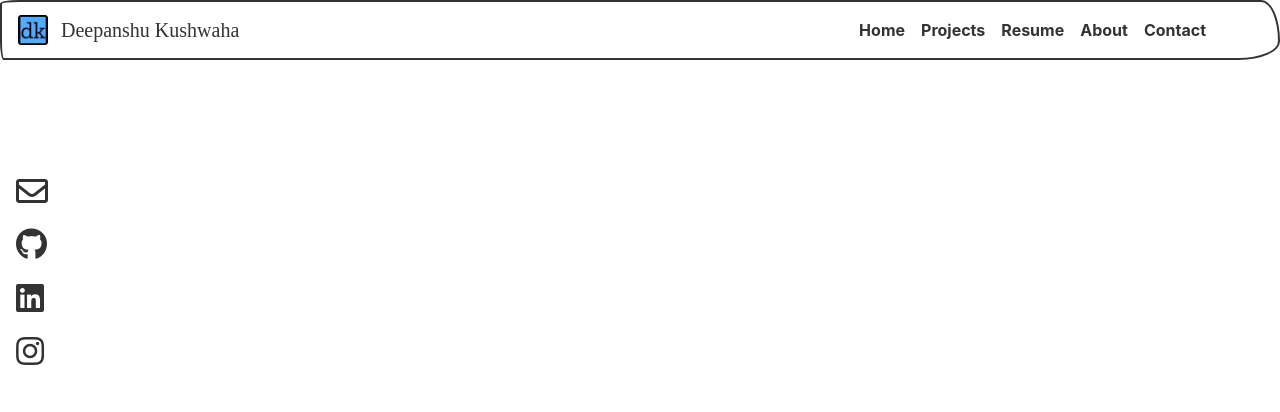
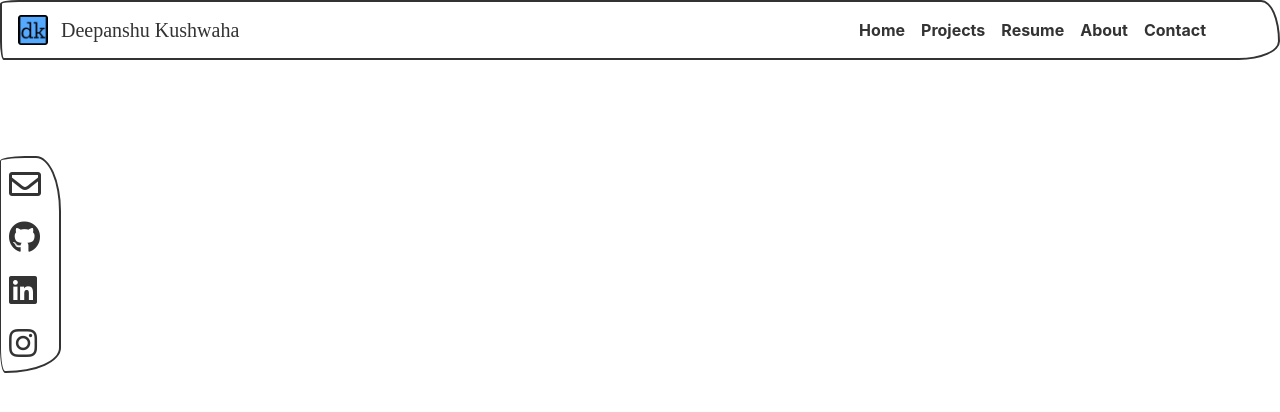
Before and after one commit to deepkush97/deepkush97.github.io, a React (Create React App) app: page / in a window 1280 px wide. Shown: the top 412 px of the page. Built offline with nearby package versions, Linux system fonts and the light colour scheme; a web font is replaced by a local one.

Commit message:
Added: Added style to the sidebar

```diff
--- a/src/styles/style.css
+++ b/src/styles/style.css
@@ -1,6 +1,6 @@
 .sidebar {
-  width: 10%;
-  padding: 0rem 1rem;
+  width: 6%;
+  padding: 0rem 1rem 0rem 0rem;
 }
 main {
   width: 94%;
@@ -9,9 +9,16 @@ main {
 .sidebar-content {
   display: flex;
   flex-direction: column;
-  padding-top: 6rem;
+  margin-top: 6rem;
+  padding: 0rem 0.5rem;
+  border-width: 2px;
+  border-left-width: 1px;
+  border-style: solid;
+  border-color: #333;
+  border-radius: 25px 25px 55px 5px/5px 55px 25px 25px;
 }
 
 .logo-link {
-  margin-top: 1.2rem;
+  margin-top: 0.6rem;
+  margin-bottom: 0.6rem;
 }
```
